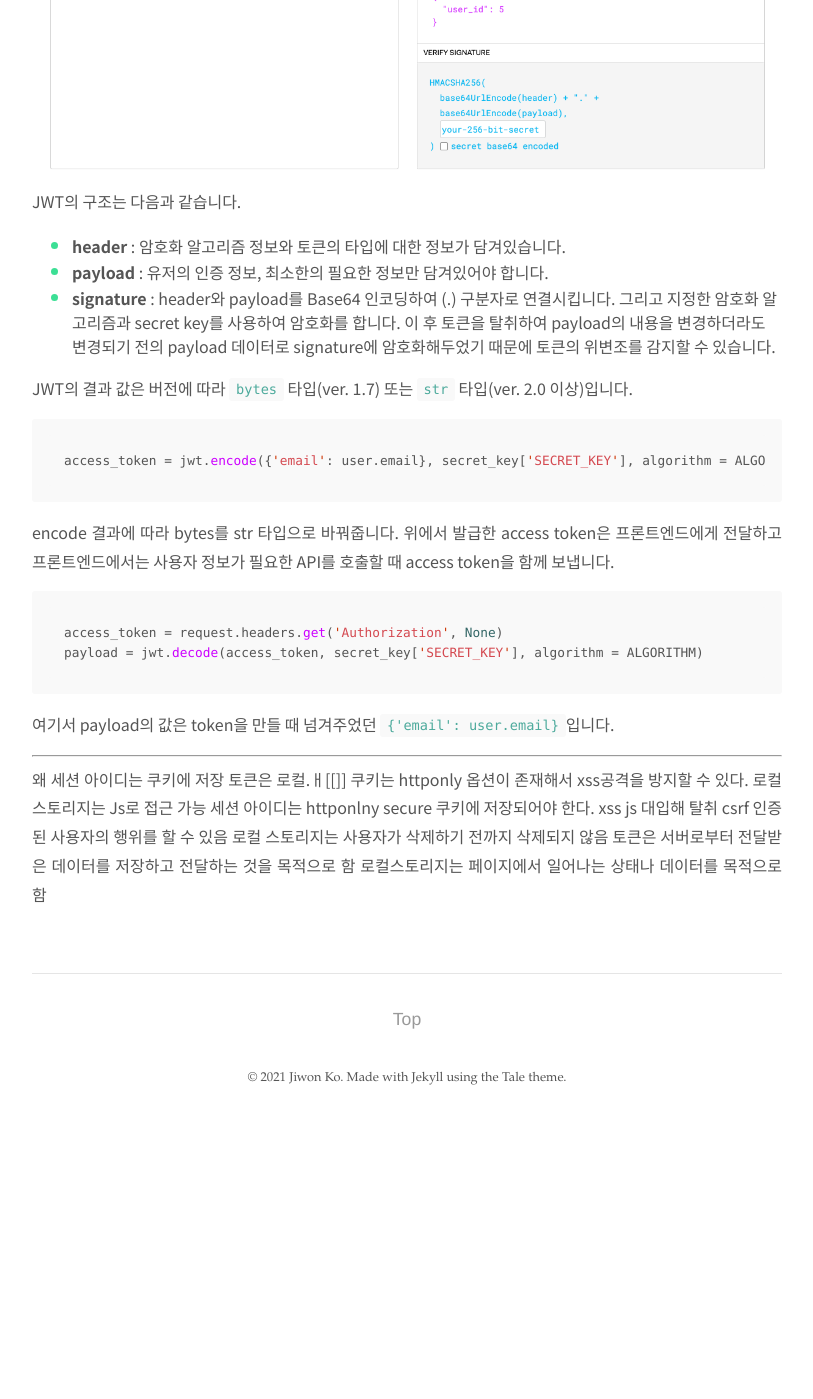
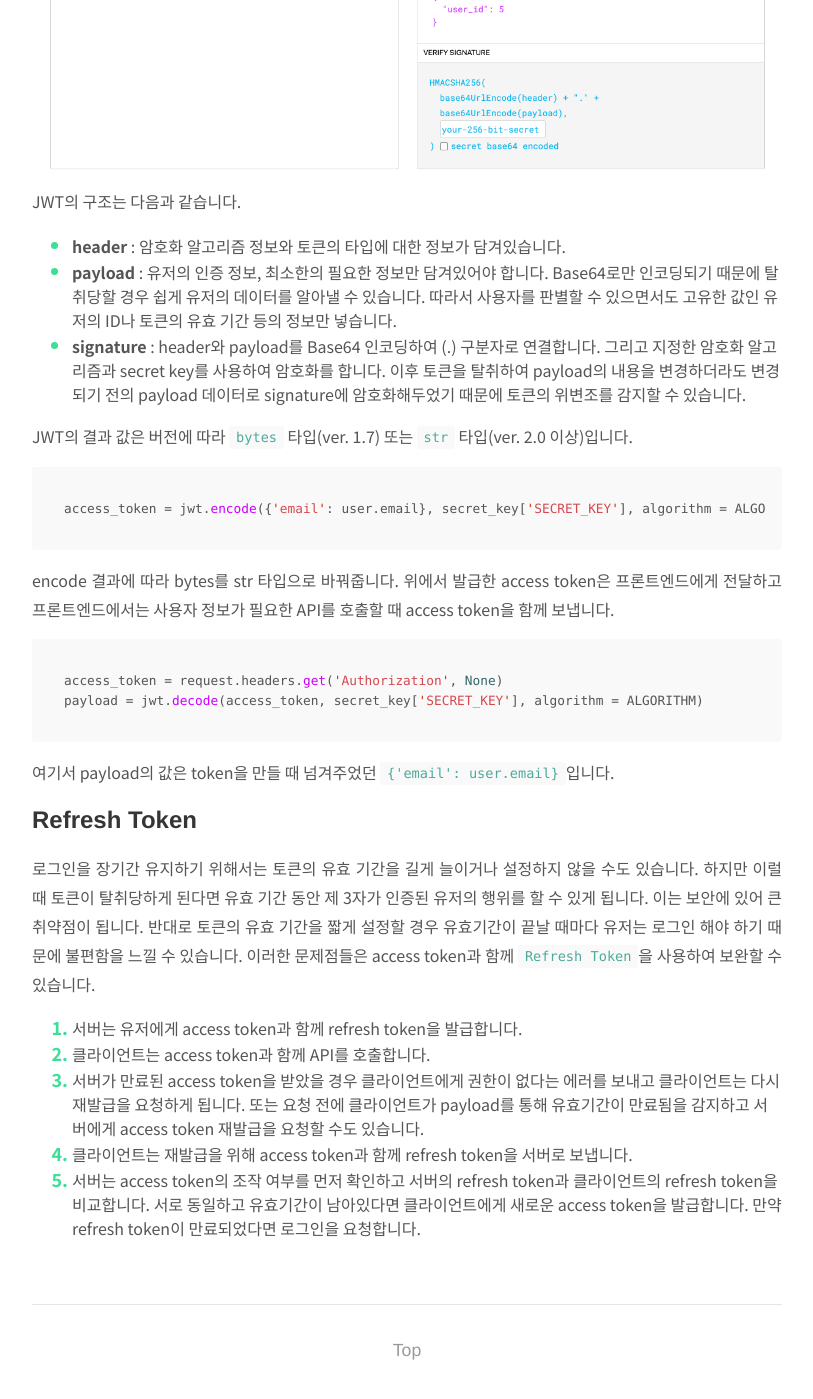
Before and after one commit to Gxone/Gxone.github.io, a Jekyll site: the page built from blog/authorization/index.md, in a window 1280 px wide and 1400 px high, scrolled down 3489 px. Shown: the whole window, without its empty margins (233-1046 px from the left). Built offline with Jekyll 4.4.1, drawn with Linux system fonts in a browser that asks for light colours; some web fonts are replaced; before the commit the page ends 4610 px from its top, so only the background shows below that; some of the changed text lies outside the part shown.

Commit message:
210704/authorization

````diff
--- a/blog/authorization/index.md
+++ b/blog/authorization/index.md
@@ -56,8 +56,8 @@
 - 장점
     - 추가 저장소가 필요 없어 서버를 확장하기에 유리
 - 단점
-    - 토큰의 payload 부분을 decode하여 사용자의 개인 정보를 탈취할 수 있어 보안 측면에서 세션 인증 방식보다 위험
-    - 이미 발급된 토큰은 유효기간이 만료될 때 까지 삭제 불가능
+    - 토큰의 payload 부분을 decode 하여 사용자의 개인 정보를 탈취할 수 있어 보안 측면에서 세션 인증 방식보다 위험
+    - 이미 발급된 토큰은 유효기간이 만료될 때까지 삭제 불가능
 
 <br>
 
@@ -67,9 +67,9 @@
 ![JWT](img/JWT.png)
 JWT의 구조는 다음과 같습니다.
 - **header** : 암호화 알고리즘 정보와 토큰의 타입에 대한 정보가 담겨있습니다.
-- **payload** : 유저의 인증 정보, 최소한의 필요한 정보만 담겨있어야 합니다.
-- **signature** : header와 payload를 Base64 인코딩하여 (.) 구분자로 연결시킵니다. 그리고 지정한 암호화 알고리즘과 secret key를 사용하여 암호화를 합니다.
-이 후 토큰을 탈취하여 payload의 내용을 변경하더라도 변경되기 전의 payload 데이터로 signature에 암호화해두었기 때문에 토큰의 위변조를 감지할 수 있습니다.
+- **payload** : 유저의 인증 정보, 최소한의 필요한 정보만 담겨있어야 합니다. Base64로만 인코딩되기 때문에 탈취당할 경우 쉽게 유저의 데이터를 알아낼 수 있습니다. 따라서 사용자를 판별할 수 있으면서도 고유한 값인 유저의 ID나 토큰의 유효 기간 등의 정보만 넣습니다.
+- **signature** : header와 payload를 Base64 인코딩하여 (.) 구분자로 연결합니다. 그리고 지정한 암호화 알고리즘과 secret key를 사용하여 암호화를 합니다.
+이후 토큰을 탈취하여 payload의 내용을 변경하더라도 변경되기 전의 payload 데이터로 signature에 암호화해두었기 때문에 토큰의 위변조를 감지할 수 있습니다.
 
 JWT의 결과 값은 버전에 따라 ```bytes``` 타입(ver. 1.7) 또는 ```str``` 타입(ver. 2.0 이상)입니다.
 
@@ -87,14 +87,11 @@ payload = jwt.decode(access_token, secret_key['SECRET_KEY'], algorithm = ALGORIT
 ```
 여기서 payload의 값은 token을 만들 때 넘겨주었던 ```{'email': user.email}```입니다.
 
-
----
-왜 세션 아이디는 쿠키에 저장 토큰은 로컬.ㅐ[[]]
-쿠키는 httponly 옵션이 존재해서 xss공격을 방지할 수 있다.
-로컬 스토리지는 Js로 접근 가능
-세션 아이디는 httponlny secure 쿠키에 저장되어야 한다.
-xss js 대입해 탈취
-csrf 인증된 사용자의 행위를 할 수 있음
-로컬 스토리지는 사용자가 삭제하기 전까지 삭제되지 않음
-토큰은 서버로부터 전달받은 데이터를 저장하고 전달하는 것을 목적으로 함
-로컬스토리지는 페이지에서 일어나는 상태나 데이터를 목적으로 함
+## Refresh Token
+로그인을 장기간 유지하기 위해서는 토큰의 유효 기간을 길게 늘이거나 설정하지 않을 수도 있습니다. 하지만 이럴 때 토큰이 탈취당하게 된다면 유효 기간 동안 제 3자가 인증된 유저의 행위를 할 수 있게 됩니다. 이는 보안에 있어 큰 취약점이 됩니다. 반대로 토큰의 유효 기간을 짧게 설정할 경우 유효기간이 끝날 때마다 유저는 로그인 해야 하기 때문에 불편함을 느낄 수 있습니다. 이러한 문제점들은 access token과 함께 ```Refresh Token```을 사용하여 보완할 수 있습니다.
+1. 서버는 유저에게 access token과 함께 refresh token을 발급합니다.
+2. 클라이언트는 access token과 함께 API를 호출합니다.
+3. 서버가 만료된 access token을 받았을 경우 클라이언트에게 권한이 없다는 에러를 보내고 클라이언트는 다시 재발급을 요청하게 됩니다.
+또는 요청 전에 클라이언트가 payload를 통해 유효기간이 만료됨을 감지하고 서버에게 access token 재발급을 요청할 수도 있습니다.
+4. 클라이언트는 재발급을 위해 access token과 함께 refresh token을 서버로 보냅니다.
+5. 서버는 access token의 조작 여부를 먼저 확인하고 서버의 refresh token과 클라이언트의 refresh token을 비교합니다. 서로 동일하고 유효기간이 남아있다면 클라이언트에게 새로운 access token을 발급합니다. 만약 refresh token이 만료되었다면 로그인을 요청합니다.
````
Also changed, not shown: other parts of blog/authorization/index.md (+1 -1 lines).
